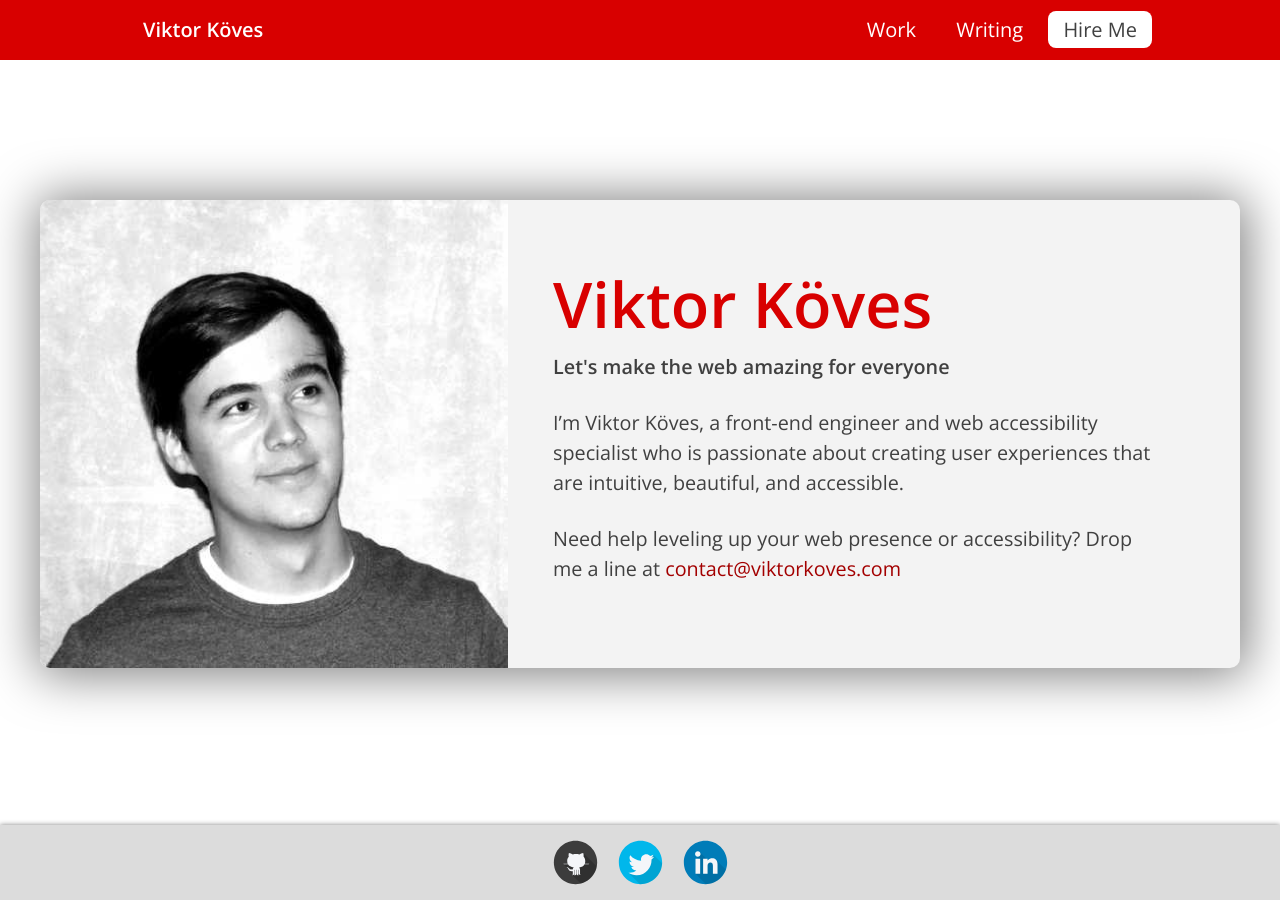
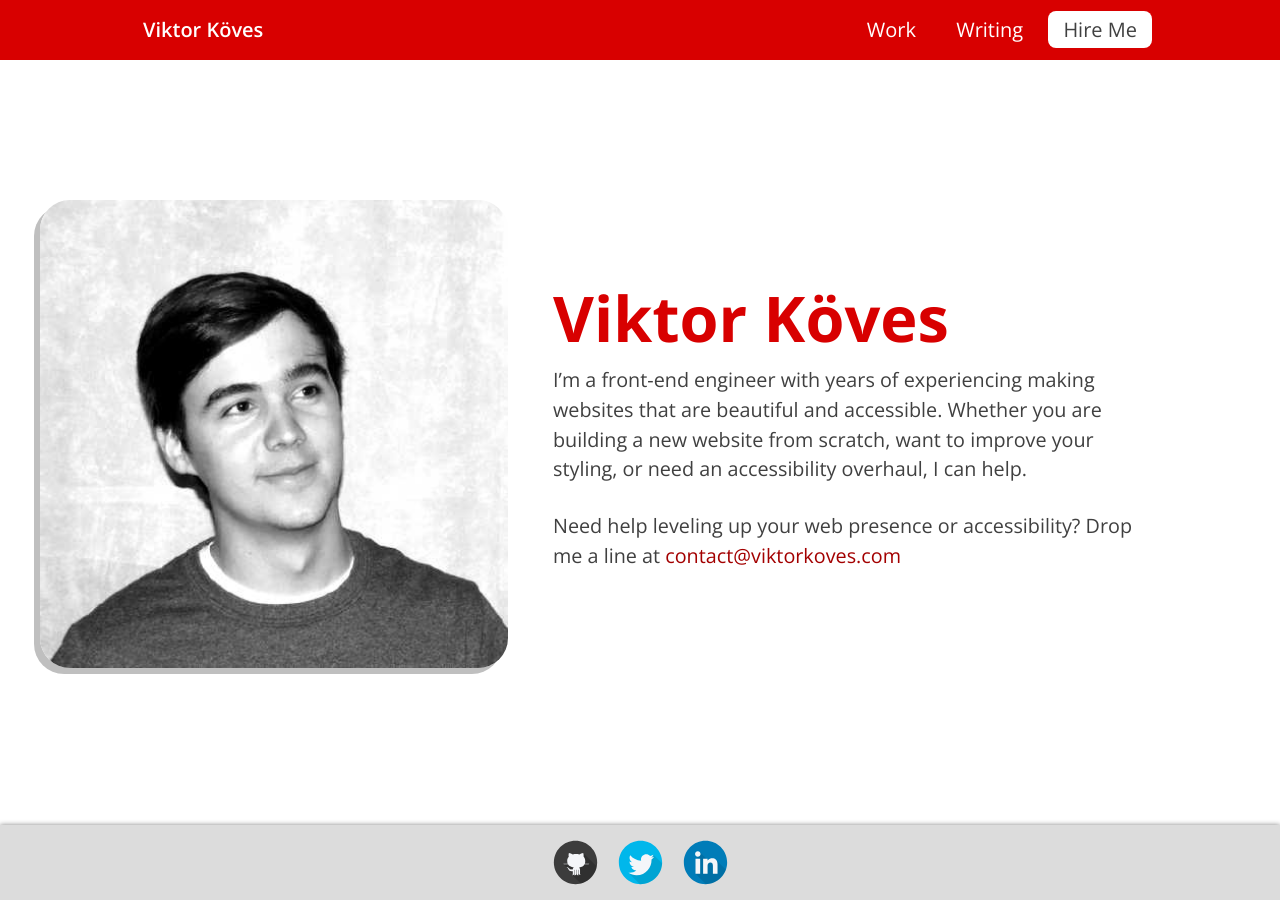
Before and after one commit to vkoves/vkoves.github.io, a Jekyll site: the page built from index.html, in a window 1280 px wide. Built offline with Jekyll 4.4.1, drawn with Linux system fonts in a browser that asks for light colours.

Commit message:
Updated homepage copy and made it more minimal Also fixed CI failing due to broken link and Twitter error

```diff
--- a/css/index.scss
+++ b/css/index.scss
@@ -22,12 +22,16 @@ $desktop-img-size: 26rem;
   width: 95%;
   max-width: $max-cont-width;
   margin: 5rem auto 0;
-  background-color: $off-white;
-  box-shadow: 2px 2px 50px 5px $shadow-color;
-  border-radius: 10px;
-  overflow: hidden;
 
-  img { height: 100%; }
+  h1 { font-weight: bold; }
+
+  p:first-of-type { margin-top: 0; }
+
+  img {
+    height: 100%;
+    border-radius: 30px;
+    box-shadow: -6px 6px 0px $light-shadow-color;
+  }
 }
 
 .text-cont {
@@ -40,12 +44,6 @@ $desktop-img-size: 26rem;
     max-width: 600px;
     color: $dark-grey;
     font-size: 1.1rem;
-  }
-
-  .tagline {
-    margin-top: 0;
-    font-weight: 600;
-    color: $dark-grey;
   }
 }
 
@@ -82,8 +80,6 @@ $desktop-img-size: 26rem;
       max-width: 400px;
       height: auto;
       margin: auto;
-      box-shadow: 2px 4px 10px $shadow-color;
-      border: solid 5px $white;
     }
 
     .text-cont {
@@ -91,7 +87,6 @@ $desktop-img-size: 26rem;
       align-self: flex-start;
 
       h1 { font-size: 2.5rem; }
-      .tagline { margin-bottom: 0; }
     }
   }
 }
--- a/css/main.scss
+++ b/css/main.scss
@@ -117,12 +117,12 @@ p { margin: 1.5rem 0; }
   }
 
   .link-icon {
+    display: inline-flex;
+    align-items: center;
     position: relative;
     top: 0.2em;
     height: 0.6em;
     margin-left: 0.2em;
-    display: inline-flex;
-    align-items: center;
 
     // Hide main (red) icon until hovering
     &:not(:hover):not(:focus) {
--- a/index.html
+++ b/index.html
@@ -12,12 +12,8 @@ stylesheets:
 	<div class="text-cont">
 		<h1 class="brand-font brand-color">Viktor Köves</h1>
 
-		<p class="tagline">Let's make the web amazing for everyone</p>
-
 		<p>
-			I’m Viktor Köves, a front-end engineer and web accessibility
-			specialist who is passionate about creating user experiences that are
-			intuitive, beautiful, and accessible.
+			I’m a front-end engineer with years of experiencing making websites that are beautiful and accessible. Whether you are building a new website from scratch, want to improve your styling, or need an accessibility overhaul, I can help.
 		</p>
 
 		<p>
```
Also changed, not shown: _posts/2021-01-13-making-accessible-content.md (+1 -1 lines), 1 other file.
